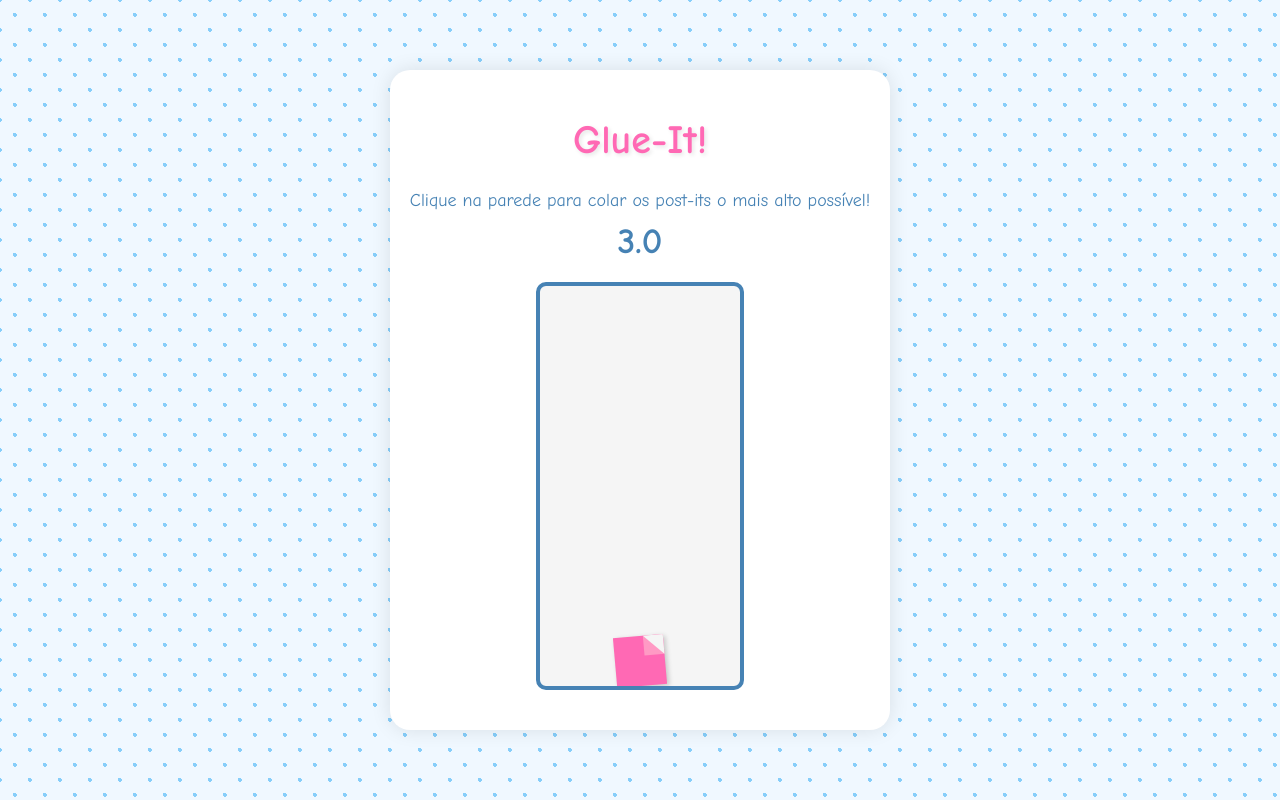
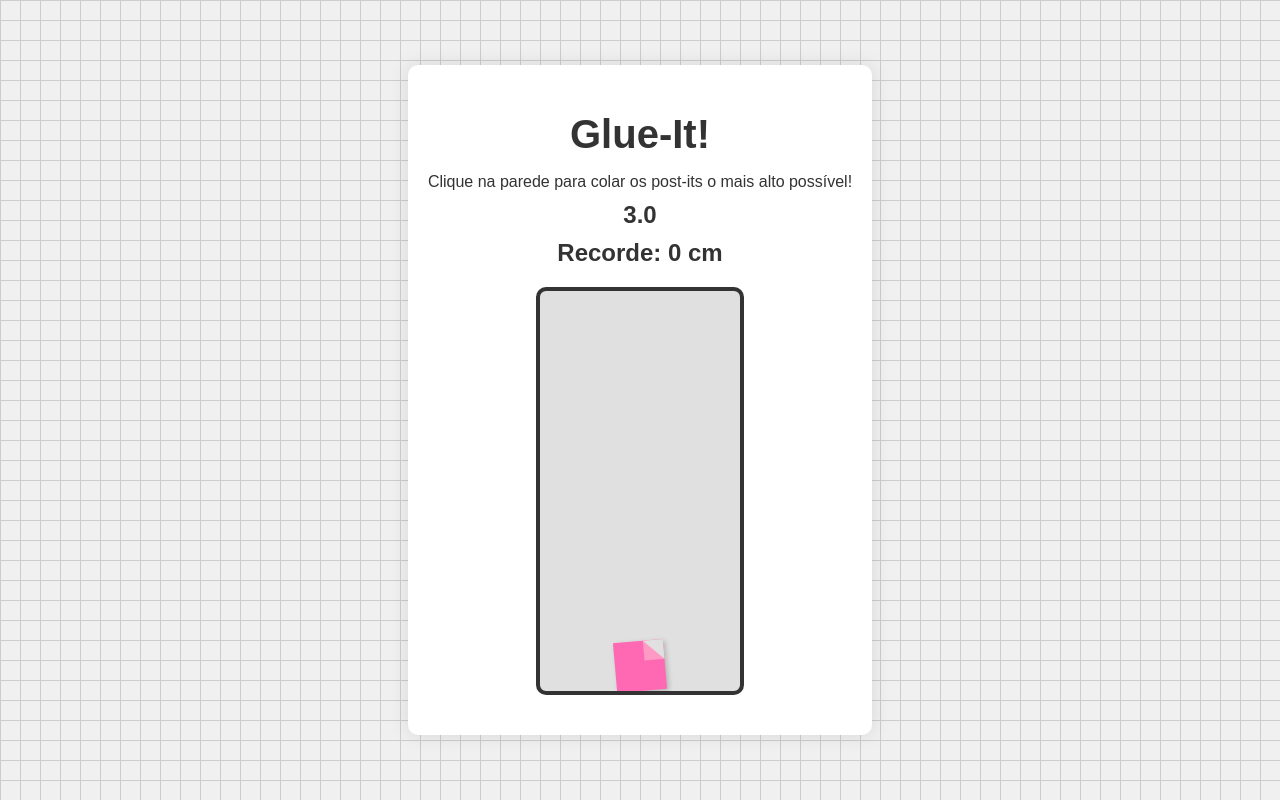
Before and after one commit to pyxelworld/sites, a plain HTML site: page glueit/index.html in a window 1280 px wide. Drawn offline with Linux system fonts and the light colour scheme.

Commit message:
/glueit Update

```diff
--- a/glueit/index.html
+++ b/glueit/index.html
@@ -6,35 +6,35 @@
     <title>Glue-It!</title>
     <style>
         body {
-            font-family: 'Comic Sans MS', cursive, sans-serif;
+            font-family: 'Arial', sans-serif;
             display: flex;
             justify-content: center;
             align-items: center;
             height: 100vh;
             margin: 0;
-            background-color: #f0f8ff;
-            background-image: radial-gradient(#87cefa 10%, transparent 10%),
-                              radial-gradient(#87cefa 10%, transparent 10%);
-            background-size: 30px 30px;
-            background-position: 0 0, 15px 15px;
+            background-color: #f0f0f0;
+            background-image:
+                linear-gradient(#ccc 1px, transparent 1px),
+                linear-gradient(90deg, #ccc 1px, transparent 1px);
+            background-size: 20px 20px;
         }
         #game-container {
             text-align: center;
             background-color: white;
-            border-radius: 20px;
+            border-radius: 10px;
             padding: 20px;
             box-shadow: 0 0 20px rgba(0, 0, 0, 0.1);
         }
         h1 {
-            color: #ff69b4;
-            text-shadow: 2px 2px 4px rgba(0, 0, 0, 0.1);
+            color: #333;
             font-size: 2.5em;
+            margin-bottom: 10px;
         }
         #grid {
             width: 200px;
             height: 400px;
-            background-color: #f5f5f5;
-            border: 4px solid #4682b4;
+            background-color: #e0e0e0;
+            border: 4px solid #333;
             border-radius: 10px;
             margin: 20px auto;
             position: relative;
@@ -59,13 +59,13 @@
             right: 0;
             border-width: 0 20px 20px 0;
             border-style: solid;
-            border-color: #ff9ac4 #f5f5f5;
+            border-color: #ff9ac4 #e0e0e0;
         }
-        #timer {
-            font-size: 36px;
+        #timer, #high-score {
+            font-size: 24px;
             font-weight: bold;
             margin-bottom: 10px;
-            color: #4682b4;
+            color: #333;
         }
         #retry-btn {
             font-size: 18px;
@@ -73,18 +73,18 @@
             cursor: pointer;
             display: none;
             margin-top: 10px;
-            background-color: #ff69b4;
+            background-color: #4CAF50;
             color: white;
             border: none;
             border-radius: 5px;
             transition: background-color 0.3s;
         }
         #retry-btn:hover {
-            background-color: #ff5ba2;
+            background-color: #45a049;
         }
         #instructions, #result {
-            color: #4682b4;
-            font-size: 18px;
+            color: #333;
+            font-size: 16px;
             margin-bottom: 10px;
         }
     </style>
@@ -94,6 +94,7 @@
         <h1>Glue-It!</h1>
         <p id="instructions">Clique na parede para colar os post-its o mais alto possível!</p>
         <div id="timer">3.0</div>
+        <div id="high-score">Recorde: 0 cm</div>
         <div id="grid">
             <div id="post-it"></div>
         </div>
@@ -108,10 +109,12 @@
         const timerDisplay = document.getElementById('timer');
         const retryBtn = document.getElementById('retry-btn');
         const instructions = document.getElementById('instructions');
+        const highScoreDisplay = document.getElementById('high-score');
         let clicks = 0;
         let gameActive = false;
         let startTime;
         let timerInterval;
+        let highScore = 0;
 
         grid.addEventListener('click', handleClick);
         retryBtn.addEventListener('click', resetGame);
@@ -163,6 +166,11 @@
             retryBtn.style.display = 'inline-block';
             instructions.style.display = 'block';
             instructions.textContent = 'Clique em "Tentar Novamente" para uma nova rodada de Glue-It!';
+
+            if (heightInCm > highScore) {
+                highScore = heightInCm;
+                highScoreDisplay.textContent = `Recorde: ${highScore} cm`;
+            }
         }
 
         function resetGame() {
```
